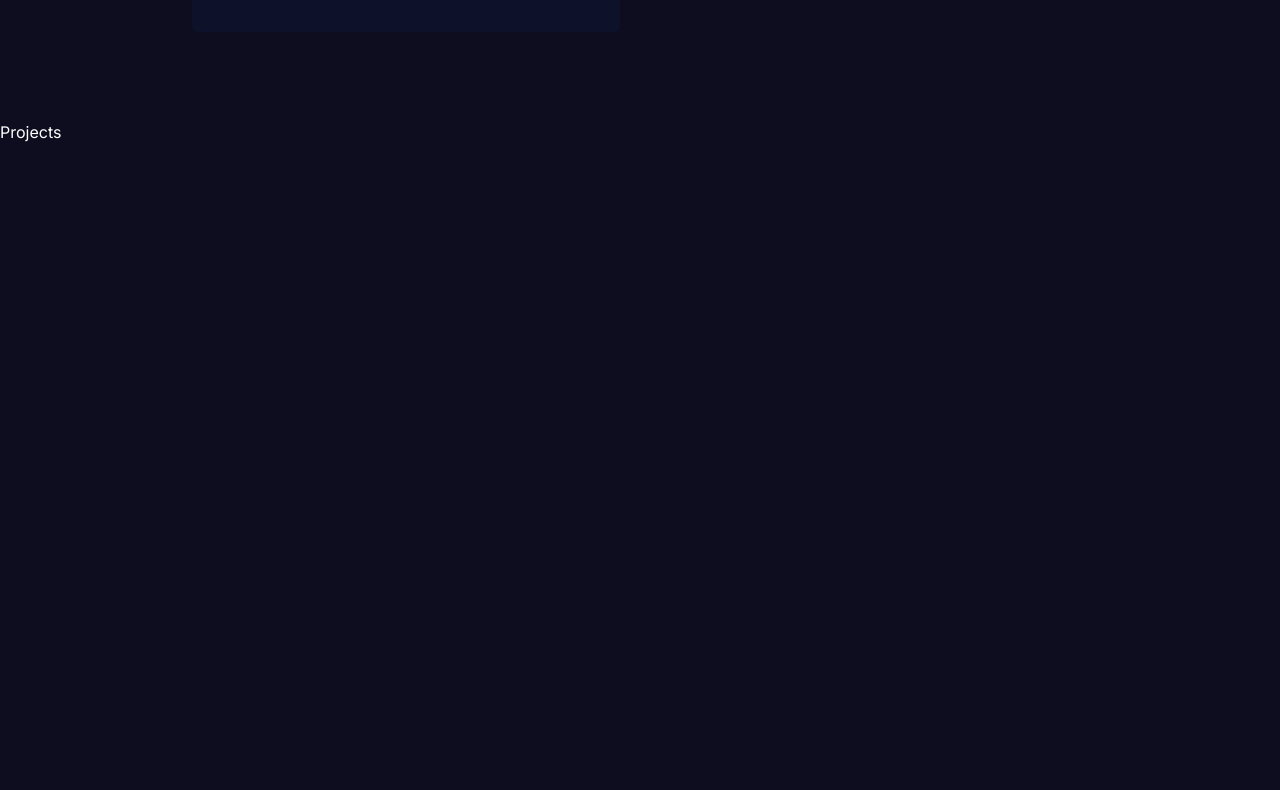
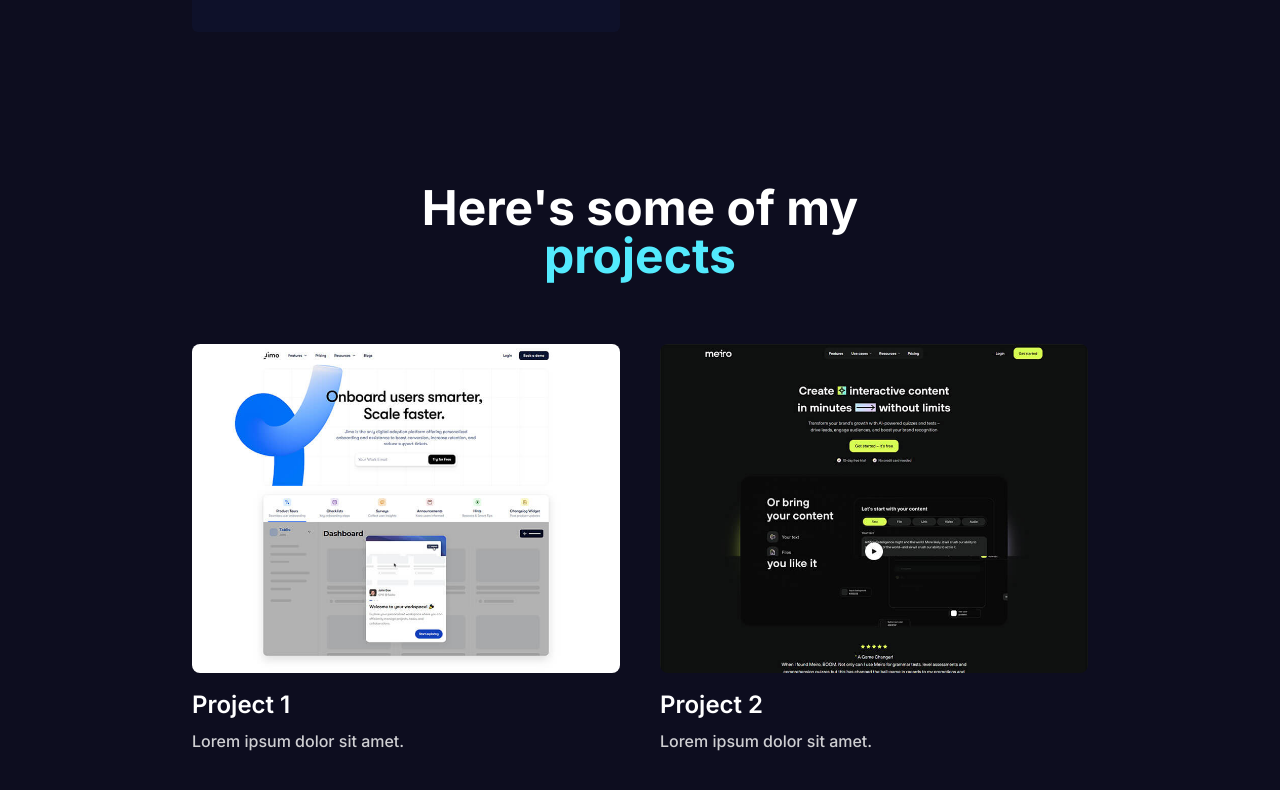
Before and after one commit to Camden-Kirkpatrick/portfolio_website, a Next.js app: page / in a window 1280 px wide. Shown: the part 1216-2006 px from the top of the page. Before the commit the page ends 1360 px from the top, so only its background shows below. Built offline with nearby package versions, Linux system fonts and the light colour scheme.

Commit message:
added dummy projects

```diff
--- a/components/Home/Projects/Projects.tsx
+++ b/components/Home/Projects/Projects.tsx
@@ -1,9 +1,38 @@
 import React from 'react'
+import Image from 'next/image'
 
 const Projects = () => {
   return (
-    <div>Projects</div>
+    <div className='pt-16 pb-16'>
+        <h1 className='text-center text-2xl md:text-4xl xl:text-5xl font-bold text-white'>
+            Here's some of my <br/> <span className='text-cyan-300'>projects</span>
+        </h1>
+        <div className='w-[70%] mx-auto grid grid-cols-1 md:grid-cols-2 gap-10 mt-16'>
+            {/* First project */}
+            <div>
+                <Image
+                    src='/images/p1.jpg'
+                    alt='img' width={800}
+                    height={650}
+                    className='rounded-lg'
+                />
+                <h1 className='mt-4 text-xl sm:text-2xl font-semibold text-white'>Project 1</h1>
+                <h1 className='pt-2 font-medium text-white/80'>Lorem ipsum dolor sit amet.</h1>
+            </div>
+            {/* Second project */}
+            <div>
+                <Image
+                    src='/images/p2.jpg'
+                    alt='img' width={800}
+                    height={650}
+                    className='rounded-lg'
+                />
+                <h1 className='mt-4 text-xl sm:text-2xl font-semibold text-white'>Project 2</h1>
+                <h1 className='pt-2 font-medium text-white/80'>Lorem ipsum dolor sit amet.</h1>
+            </div>
+        </div>
+    </div>
   )
 }
 
-export default Projects
+export default Projects;
```
